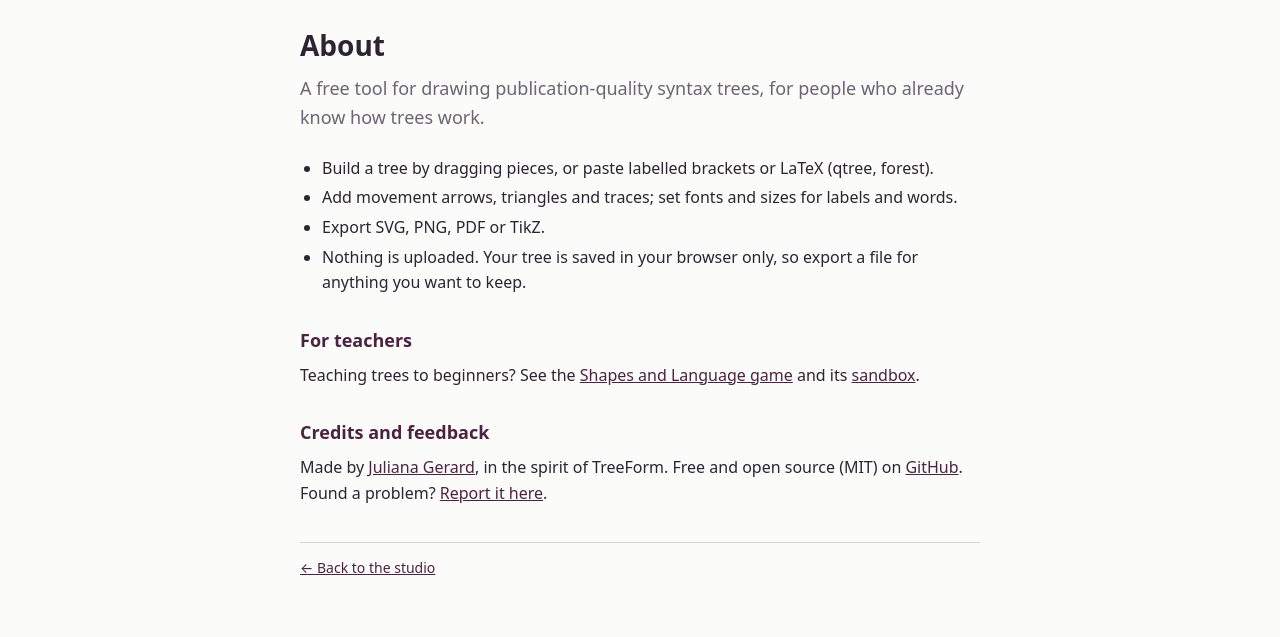
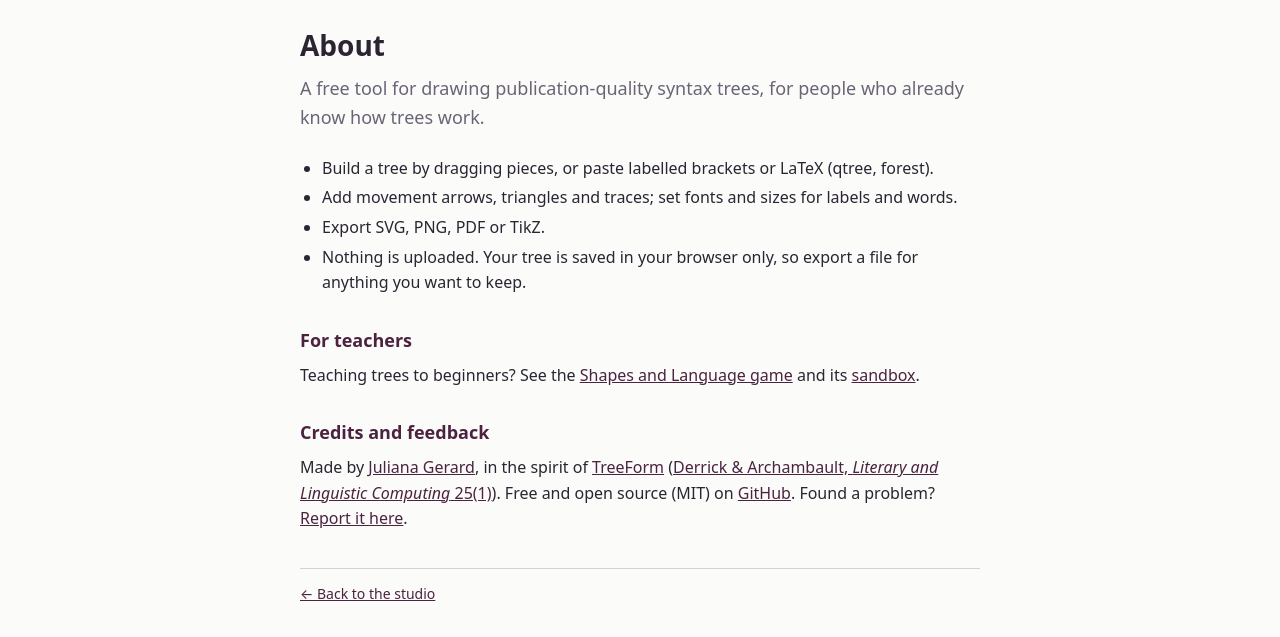
Before and after one commit to jjgerard/trees, a plain HTML site: page about.html in a window 1280 px wide. Shown: the part 57-694 px from the top of the page. Drawn offline with Linux system fonts and the light colour scheme.

Commit message:
About page: link to TreeForm and its paper
Co-Authored-By: Claude Sonnet 5.5 <noreply@anthropic.com>
Claude-Session: https://claude.ai/code/session_01C5pFf4V3tVo8LaetQo3xph

```diff
--- a/about.html
+++ b/about.html
@@ -31,7 +31,9 @@
   and its <a href="https://jjgerard.github.io/shapes/sandbox.html">sandbox</a>.</p>
 
   <h2>Credits and feedback</h2>
-  <p>Made by <a href="https://github.com/jjgerard">Juliana Gerard</a>, in the spirit of TreeForm.
+  <p>Made by <a href="https://github.com/jjgerard">Juliana Gerard</a>, in the spirit of
+  <a href="https://sourceforge.net/projects/treeform/">TreeForm</a>
+  (<a href="https://doi.org/10.1093/llc/fqp031">Derrick &amp; Archambault, <i>Literary and Linguistic Computing</i> 25(1)</a>).
   Free and open source (MIT) on <a href="https://github.com/jjgerard/trees">GitHub</a>.
   Found a problem? <a href="https://github.com/jjgerard/trees/issues">Report it here</a>.</p>
 
```
